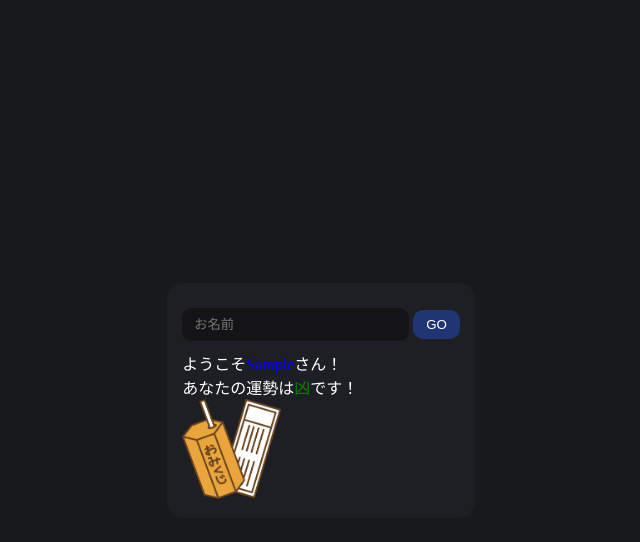
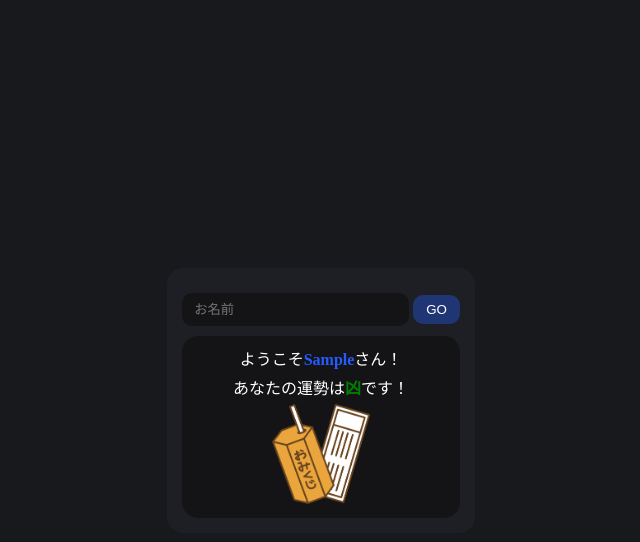
Before and after one commit to iarata/DMM-WebCamp, a plain HTML site: page index.html in a window 1280 px wide. Both pictures are taken after typing "Sample" into the empty fields and a click on the button "GO". Shown: the whole page, without its empty margins (319-959 px from the left). Drawn offline with Linux system fonts and the light colour scheme.

Commit message:
few changes in style.css

```diff
--- a/assets/style.css
+++ b/assets/style.css
@@ -83,14 +83,20 @@ body {
 }
 .result {
     display: none;
+    text-align: center;
+    background: #141416;
+    border-radius: 16px;
+    padding: 10px;
+}
+p {
+    margin-bottom: 5px;
 }
 #name {
-    color: blue;
-}
-.results {
-    display: none
+    font-weight: bold;
+    color: #245cff;
 }
 #omikujiText {
+    font-weight: bold;
     color: green;
 }
 
```
